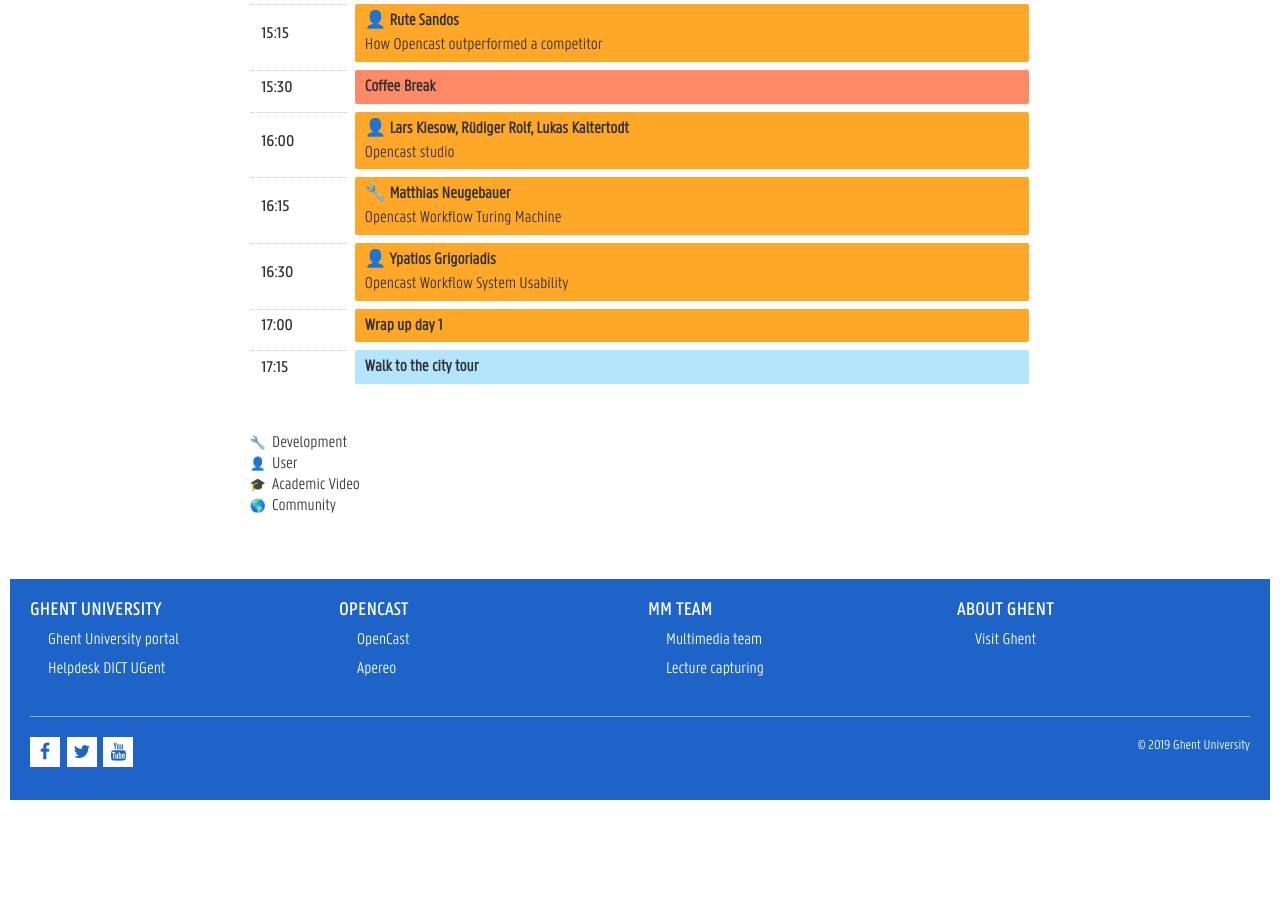
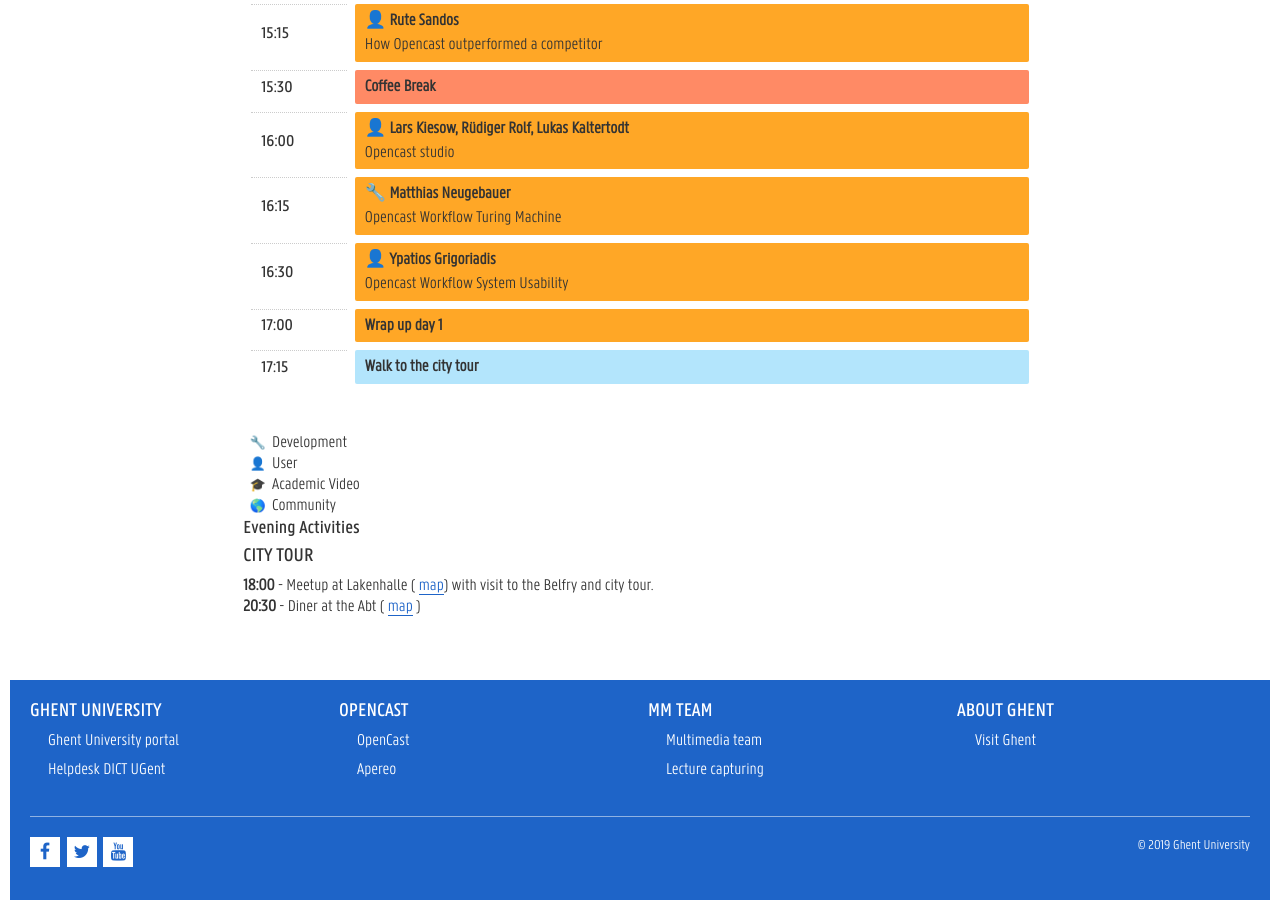
Before and after one commit to mm-dict/oc2020, a Jekyll site: the page built from programme.md, in a window 1280 px wide and 900 px high, scrolled down 1832 px. Built offline with Jekyll 4.4.1, drawn with Linux system fonts in a browser that asks for light colours; a script that is not in the unit is left out; before the commit the page ends 2632 px from its top, so only the background shows below that.

Commit message:
add evening activiteis

```diff
--- a/programme.md
+++ b/programme.md
@@ -147,6 +147,17 @@ Margret Plank is head of the Competence Centre for Non-Textual Materials at the
 <div><span class="label">🎓</span>Academic Video</div>
 <div><span class="label">🌎</span>Community</div>
 
+<div>
+    <h3>Evening Activities</h3>
+    <div>
+        <h4>City Tour</h4>
+        <span>
+        <div><b>18:00</b> - Meetup at Lakenhalle ( <a href="https://goo.gl/maps/2pDkHdhEM3RorVYJ7">map</a>) with visit to the Belfry and city tour.</div>
+        <div><b>20:30</b> - Diner at the Abt ( <a href="https://goo.gl/maps/2eAdPhuZoe7dWCMRA">map</a> )</div>
+        </span>
+    </div>
+</div>
+
 </div> <!-- This close tag must be left aligned. -->
         </div>
         <div role="tabpanel" class="tab-pane" id="tab-2-id">
@@ -254,6 +265,15 @@ Margret Plank is head of the Competence Centre for Non-Textual Materials at the
 <div><span class="label">🎓</span>Academic Video</div>
 <div><span class="label">🌎</span>Community</div>
 
+<div>
+    <h3>Evening Activities</h3>
+    <div>
+        <h4>City Tour</h4>
+        <div><b>18:00</b> - Meetup at Korenlei ( <a href="https://goo.gl/maps/Jmx9fPnUuFzCZBH59">map</a> ) with boot tour and city walk.</div>
+        <div><b>20:30</b> - Diner at belfort stadscafe ( <a href="https://goo.gl/maps/gfXW9V6UnDRmb8x56">map</a> )</div>
+    </div>
+</div>
+
 </div> <!-- This close tag must be left aligned. -->
         </div>
         <div role="tabpanel" class="tab-pane" id="tab-n-id">
--- a/registration.html
+++ b/registration.html
@@ -2,7 +2,7 @@
 layout: default
 title: Registration
 ---
-<h2>Registration is open</h2>
+<h2>Registration is closed</h2>
 <p>The Opencast community is an international collaboration of individuals,
   higher education institutions and organizations working together to discuss,
   develop, define and document best practices for the management of audiovisual content in academia.</p>
@@ -13,4 +13,4 @@ title: Registration
 <p>The conference fee includes 3 day conference entrance, all sessions, small breakfast at venue, coffee break around 10.30, lunch, coffee break around 3pm.</p>
 
 
-<p>Online registration is available <a href="https://congrezzo.ugent.be/opencast2020/registration-opencast-summit-2020">here</a> .</p>
+<p>Online registration is no longer available, please contact us directly for questions regarding registration.</p>
```
